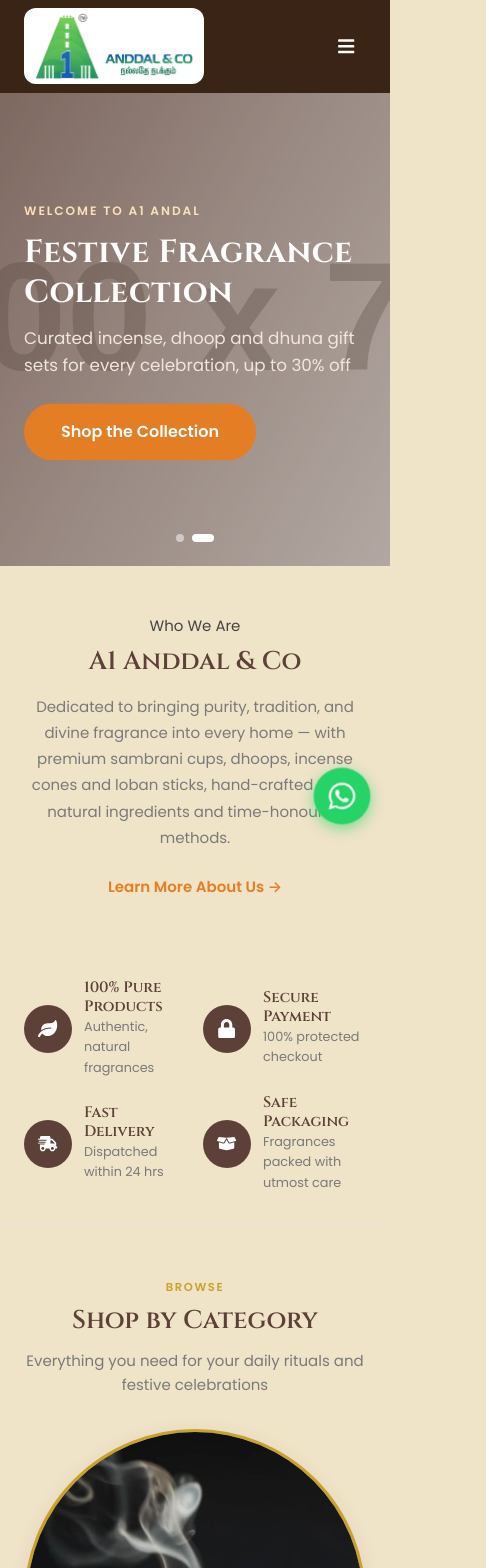
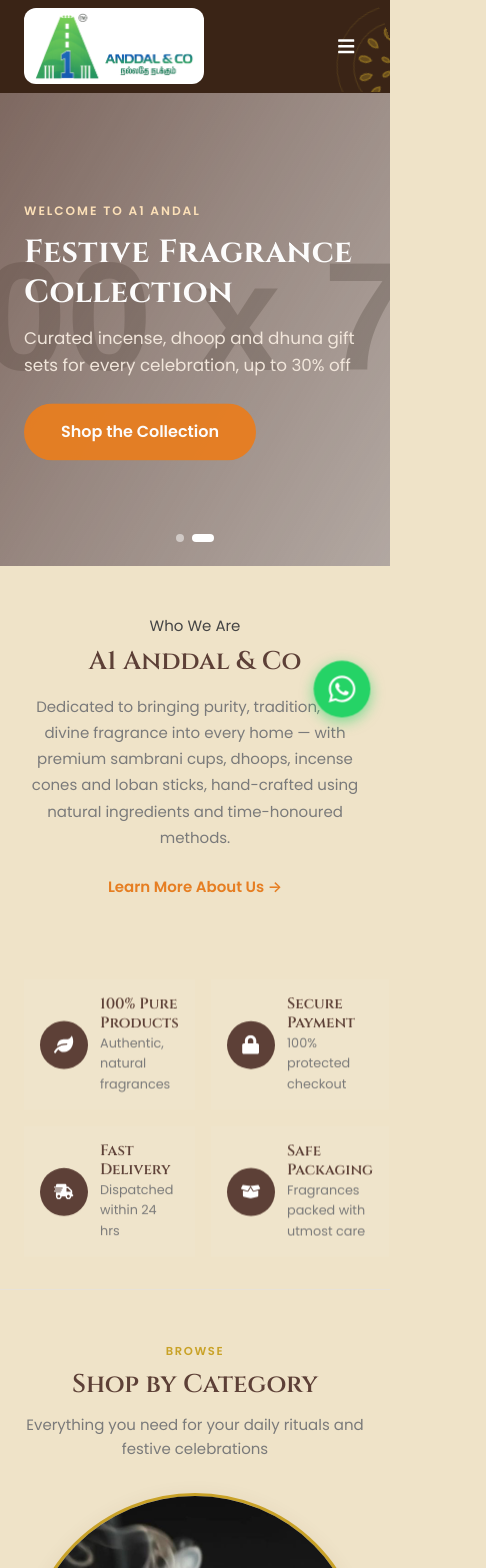
Before and after one commit to YUVAN-10/a1anddal, a React (Vite) app: page / in a window 390 px wide. Shown: the top 1568 px of the page, 486 px wide, since content can reach past the window. Built offline with nearby package versions, Linux system fonts and the light colour scheme.

Commit message:
testonimal changes

```diff
--- a/src/components/about/CoreValues.module.css
+++ b/src/components/about/CoreValues.module.css
@@ -7,6 +7,33 @@
 .valueCard {
   text-align: center;
   padding: var(--space-5);
+  background: rgba(255, 255, 255, 0.05);
+  border-radius: var(--radius-xl);
+  transition: transform 0.28s ease, box-shadow 0.28s ease, background-color 0.28s ease;
+  animation: fadeInUp 0.7s ease both;
+  will-change: transform, opacity;
+}
+
+.valueCard:nth-child(1) {
+  animation-delay: 0.1s;
+}
+
+.valueCard:nth-child(2) {
+  animation-delay: 0.2s;
+}
+
+.valueCard:nth-child(3) {
+  animation-delay: 0.3s;
+}
+
+.valueCard:nth-child(4) {
+  animation-delay: 0.4s;
+}
+
+.valueCard:hover {
+  transform: translateY(-8px) scale(1.01);
+  box-shadow: 0 18px 40px rgba(34, 26, 24, 0.18);
+  background: rgba(255, 255, 255, 0.12);
 }
 
 .valueIcon {
@@ -21,6 +48,12 @@
   font-size: 1.7rem;
   box-shadow: 0 6px 14px rgba(34, 26, 24, 0.5);
   margin-bottom: var(--space-4);
+  transition: transform 0.28s ease, box-shadow 0.28s ease;
+}
+
+.valueCard:hover .valueIcon {
+  transform: scale(1.08);
+  box-shadow: 0 12px 24px rgba(34, 26, 24, 0.24);
 }
 
 .valueCard h4 {
@@ -32,6 +65,17 @@
   color: var(--color-text-muted);
 }
 
+@keyframes fadeInUp {
+  from {
+    opacity: 0;
+    transform: translateY(24px);
+  }
+  to {
+    opacity: 1;
+    transform: translateY(0);
+  }
+}
+
 @media (max-width: 860px) {
   .valuesGrid {
     grid-template-columns: repeat(2, 1fr);
--- a/src/components/common/WhatsAppFloatButton.module.css
+++ b/src/components/common/WhatsAppFloatButton.module.css
@@ -1,7 +1,7 @@
 .button {
   position: fixed;
   right: 20px;
-  bottom: 20px;
+  bottom: 15%;
   z-index: 1000;
   display: flex;
   align-items: center;
--- a/src/components/home/TrustBadges.jsx
+++ b/src/components/home/TrustBadges.jsx
@@ -13,7 +13,7 @@ export default function TrustBadges() {
     <section className={styles.wrap}>
       <div className={`container ${styles.grid}`}>
         {BADGES.map((b) => (
-          <div className={styles.badge} key={b.title}>
+          <div className={`${styles.badge} animate-card`} key={b.title}>
             <span className={styles.icon}>{b.icon}</span>
             <div>
               <h4>{b.title}</h4>
--- a/src/components/home/TrustBadges.module.css
+++ b/src/components/home/TrustBadges.module.css
@@ -13,6 +13,32 @@
   display: flex;
   align-items: center;
   gap: var(--space-3);
+  padding: var(--space-4);
+  border-radius: var(--radius-xl);
+  background: rgba(255, 255, 255, 0.06);
+  transition: transform 0.28s ease, box-shadow 0.28s ease, background-color 0.28s ease;
+}
+
+.badge:hover {
+  transform: translateY(-4px);
+  background: rgba(255, 255, 255, 0.12);
+  box-shadow: 0 18px 40px rgba(34, 26, 24, 0.1);
+}
+
+.badge:nth-child(1) {
+  animation-delay: 0.12s;
+}
+
+.badge:nth-child(2) {
+  animation-delay: 0.22s;
+}
+
+.badge:nth-child(3) {
+  animation-delay: 0.32s;
+}
+
+.badge:nth-child(4) {
+  animation-delay: 0.42s;
 }
 
 .icon {
@@ -20,12 +46,18 @@
   height: 48px;
   flex-shrink: 0;
   border-radius: 50%;
-  background: var(--color-heading);
+  background: var(--Color-heading, var(--color-heading));
   color: var(--color-white);
   display: flex;
   align-items: center;
   justify-content: center;
   font-size: 1.2rem;
+  transition: transform 0.28s ease, box-shadow 0.28s ease;
+}
+
+.badge:hover .icon {
+  transform: scale(1.1);
+  box-shadow: 0 10px 24px rgba(34, 26, 24, 0.16);
 }
 
 .badge h4 {
@@ -38,6 +70,7 @@
   color: var(--color-text-muted);
 }
 
+
 @media (max-width: 780px) {
   .grid {
     grid-template-columns: repeat(2, 1fr);
--- a/src/components/layout/Footer.jsx
+++ b/src/components/layout/Footer.jsx
@@ -132,7 +132,7 @@ export default function Footer() {
         </div>
       </div>
 
-      <div className={styles.flowerBorder} aria-hidden="true" />
+      {/* removed decorative flowerBorder as requested */}
     </footer>
   )
 }
--- a/src/components/layout/Navbar.jsx
+++ b/src/components/layout/Navbar.jsx
@@ -10,6 +10,46 @@ const NAV_LINKS = [
   { to: '/about', label: 'About Us' },
   { to: '/contact', label: 'Contact Us' },
 ]
+
+function navPetalPath(radius, length, width) {
+  const tipX = radius + length
+  const shoulderX = radius + length * 0.72
+  const shoulderY = width * 0.55
+  return `M${radius},0
+          Q${radius + length * 0.28},${-width} ${shoulderX},${-shoulderY}
+          Q${tipX},0 ${shoulderX},${shoulderY}
+          Q${radius + length * 0.28},${width} ${radius},0 Z`
+}
+
+function NavPetal({ angle, radius, length, width }) {
+  return (
+    <g transform={`rotate(${-angle})`}>
+      <path d={navPetalPath(radius, length, width)} fill="currentColor" fillOpacity="0.55" />
+      <path d={navPetalPath(radius, length, width)} fill="none" stroke="currentColor" strokeWidth="0.6" opacity="0.8" />
+    </g>
+  )
+}
+
+const NAV_RING_OUTER = Array.from({ length: 12 }, (_, i) => i * 30)
+const NAV_RING_INNER = Array.from({ length: 6 }, (_, i) => i * 60 + 15)
+
+function NavMandala({ className }) {
+  return (
+    <svg className={className} viewBox="0 0 100 92" aria-hidden="true">
+      <g transform="translate(100, 46)" fill="none" stroke="currentColor">
+        <circle r="44" strokeWidth="0.6" opacity="0.35" />
+        <circle r="32" strokeWidth="0.6" opacity="0.4" />
+        <circle r="4" fill="currentColor" stroke="none" opacity="0.7" />
+        {NAV_RING_OUTER.map((a) => (
+          <NavPetal key={`o-${a}`} angle={a} radius={20} length={10} width={3} />
+        ))}
+        {NAV_RING_INNER.map((a) => (
+          <NavPetal key={`i-${a}`} angle={a} radius={7} length={7} width={2} />
+        ))}
+      </g>
+    </svg>
+  )
+}
 
 export default function Navbar() {
   const [menuOpen, setMenuOpen] = useState(false)
@@ -33,6 +73,9 @@ export default function Navbar() {
 
   return (
     <header className={`${styles.header} ${scrolled ? styles.scrolled : ''}`}>
+      <div className={styles.flowerClip} aria-hidden="true">
+        <NavMandala className={styles.headerFlower} />
+      </div>
       <div className={`container ${styles.inner}`}>
         <NavLink to="/" className={styles.brand} onClick={() => setMenuOpen(false)}>
           <img src={logo} alt="A1 Anddal & Co" className={styles.logo} />
--- a/src/components/layout/Navbar.module.css
+++ b/src/components/layout/Navbar.module.css
@@ -13,7 +13,50 @@
   border-bottom-color: var(--color-border);
 }
 
+.flowerClip {
+  position: absolute;
+  inset: 0;
+  overflow: hidden;
+  pointer-events: none;
+  z-index: 0;
+}
+
+.headerFlower {
+  position: absolute;
+  top: -36px;
+  right: -48px;
+  width: 200px;
+  height: 200px;
+  color: var(--color-accent);
+  opacity: 0.9;
+  pointer-events: none;
+  z-index: 0;
+  transform: rotate(-18deg);
+  transition: transform 300ms ease, opacity 300ms ease;
+  will-change: transform, opacity;
+}
+
+@media (max-width: 1200px) {
+  .headerFlower {
+    width: 180px;
+    top: -22px;
+    right: -26px;
+    opacity: 0.85;
+  }
+}
+
+@media (max-width: 860px) {
+  .headerFlower {
+    width: 140px;
+    top: -12px;
+    right: -12px;
+    opacity: 0.55;
+  }
+}
+
 .inner {
+  position: relative;
+  z-index: 1;
   height: var(--header-height);
   display: flex;
   align-items: center;
--- a/src/components/product/ProductCard.module.css
+++ b/src/components/product/ProductCard.module.css
@@ -8,11 +8,14 @@
   flex-direction: column;
   height: 100%;
   box-shadow: 0 6px 14px rgba(34, 26, 24, 0.5);
+  opacity: 0;
+  transform: translateY(18px);
+  animation: floatIn 0.72s ease-out forwards;
 }
 
 .card:hover {
   box-shadow: var(--shadow-hover);
-  transform: translateY(-4px);
+  transform: translateY(-8px) scale(1.01);
 }
 
 .imageWrap {
@@ -26,11 +29,13 @@
   width: 100%;
   height: 100%;
   object-fit: cover;
-  transition: transform 0.5s ease;
+  transition: transform 0.45s ease, filter 0.45s ease;
+  will-change: transform;
 }
 
 .card:hover .imageWrap img {
-  transform: scale(1.06);
+  transform: scale(1.08) rotate(0.35deg);
+  filter: saturate(1.08);
 }
 
 .outOfStock {
@@ -75,3 +80,10 @@
   margin-top: 6px;
   background-color: #dc6820;
 }
+
+@keyframes floatIn {
+  to {
+    opacity: 1;
+    transform: translateY(0);
+  }
+}
--- a/src/components/product/SearchBar.module.css
+++ b/src/components/product/SearchBar.module.css
@@ -9,12 +9,17 @@
   border-radius: var(--radius-lg);
   padding: 8px 20px 8px 8px;
   box-shadow: var(--shadow-soft);
-  transition: border-color var(--transition-fast), box-shadow var(--transition-fast);
+  transition: border-color var(--transition-fast), box-shadow var(--transition-fast), transform 0.25s ease;
+  animation: slideInSearch 0.65s ease-out both;
 }
 
 .wrap:focus-within {
   border-color: var(--color-primary);
   box-shadow: var(--shadow-hover);
+}
+
+.wrap:hover {
+  transform: translateY(-1px);
 }
 
 .iconBadge {
@@ -28,6 +33,11 @@
   background: var(--color-primary);
   color: var(--color-white);
   font-size: 0.95rem;
+  animation: pulseBadge 3.2s ease-in-out infinite 0.8s;
+}
+
+.wrap:hover .iconBadge {
+  transform: scale(1.08);
 }
 
 .wrap input {
@@ -37,4 +47,29 @@
   background: transparent;
   font-size: 0.95rem;
   color: var(--color-text);
+  transition: color 0.25s ease;
 }
+
+.wrap input:focus {
+  color: var(--color-heading);
+}
+
+@keyframes slideInSearch {
+  from {
+    opacity: 0;
+    transform: translateX(-24px);
+  }
+  to {
+    opacity: 1;
+    transform: translateX(0);
+  }
+}
+
+@keyframes pulseBadge {
+  0%, 100% {
+    transform: scale(1);
+  }
+  50% {
+    transform: scale(1.06);
+  }
+}
--- a/src/styles/animations.css
+++ b/src/styles/animations.css
@@ -16,6 +16,16 @@
     opacity: 1;
     transform: translateY(0);
   }
+}
+
+.animate-card {
+  animation: fadeInUp 0.65s ease both;
+  will-change: transform, opacity;
+  transition: transform 0.28s ease, box-shadow 0.28s ease, background-color 0.28s ease;
+}
+
+.animate-card:hover {
+  transform: translateY(-6px);
 }
 
 @keyframes scaleIn {
```
Also changed, not shown: src/components/home/Testimonials.jsx (+50 -10 lines), src/components/home/Testimonials.module.css (+100 -31 lines).
